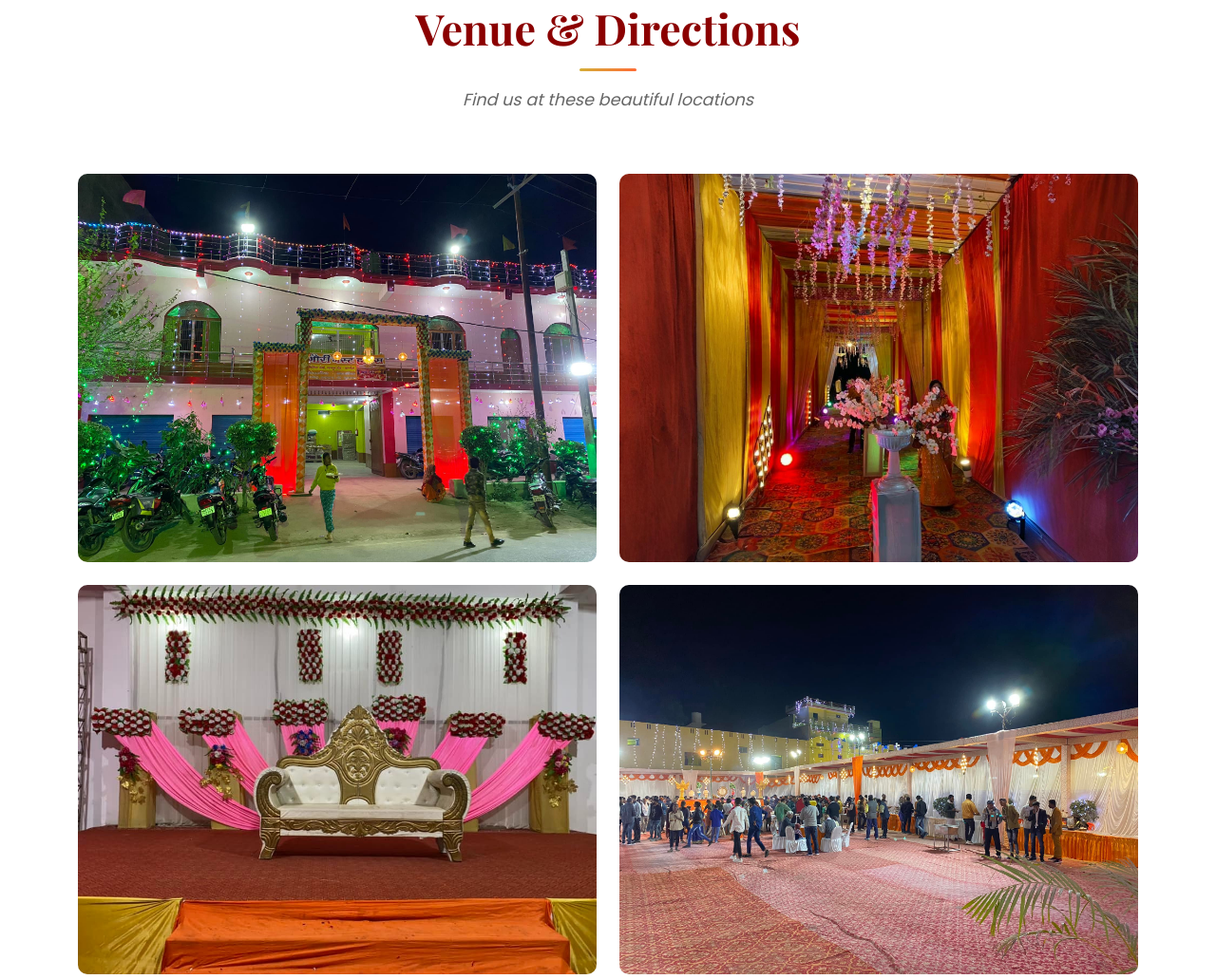
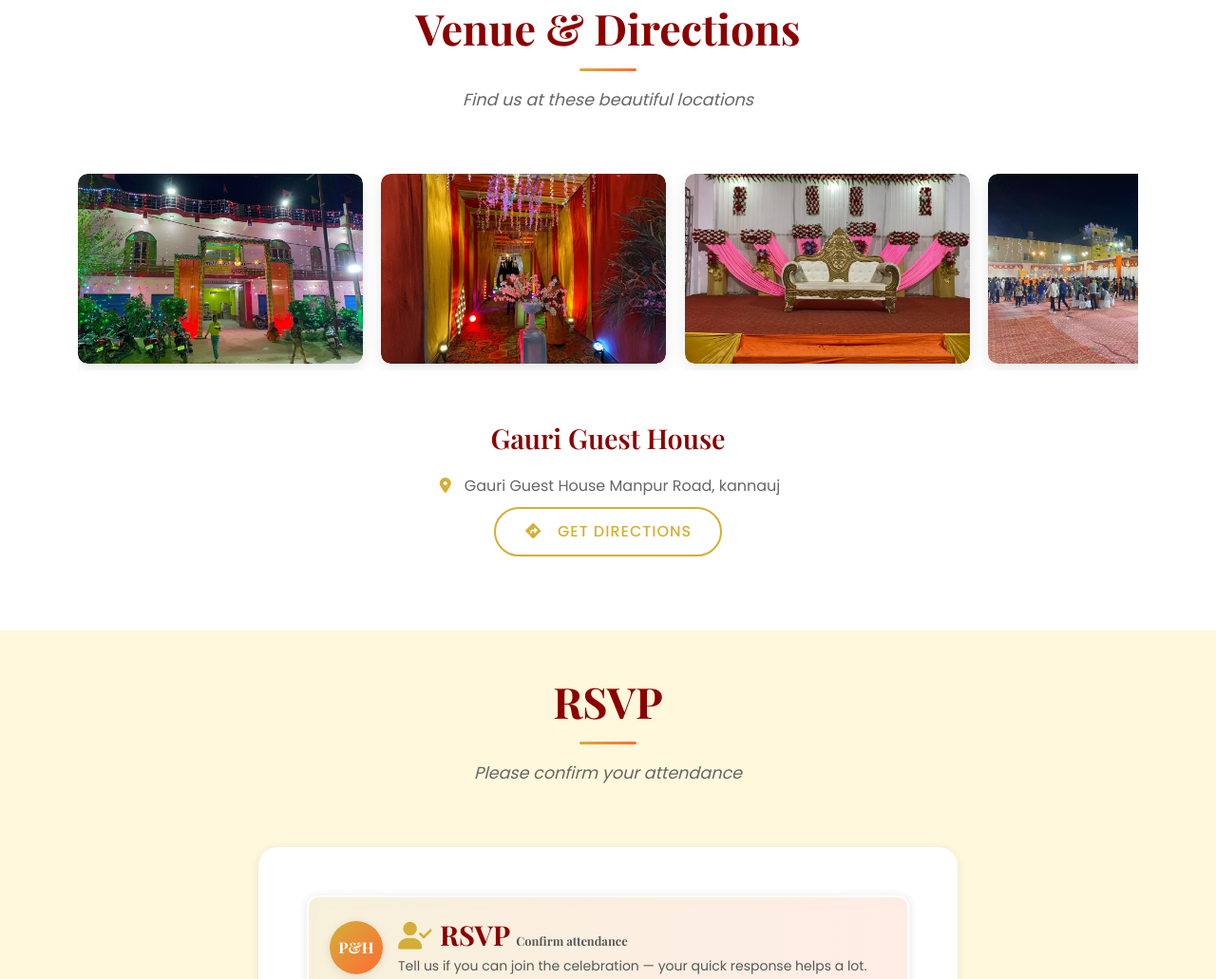
Before and after one commit to AyushiPatel02/wedding-website, a plain HTML site: page index.html in a window 1280 px wide. Shown: the part 4532-5563 px from the top of the page at 95% size. Drawn offline with nearby package versions, Linux system fonts and the light colour scheme.

Commit message:
Add scrolling venue cards with custom styles for improved layout

```diff
--- a/index.html
+++ b/index.html
@@ -21,6 +21,45 @@
             bottom: 20px;
             right: 20px;
             z-index: 1000;
+        }
+
+        .scrolling-wrapper {
+            overflow-x: auto;
+            overflow-y: hidden;
+            white-space: nowrap;
+            -webkit-overflow-scrolling: touch;
+        }
+
+        .venue-card {
+            display: inline-block;
+            width: 300px;
+            margin-right: 15px;
+            background: #fff;
+            border-radius: 10px;
+            box-shadow: 0 4px 15px rgba(0,0,0,0.1);
+            overflow: hidden;
+            transition: transform 0.3s ease;
+        }
+
+        .venue-card:hover {
+            transform: translateY(-5px);
+        }
+
+        .venue-image {
+            width: 100%;
+            height: 200px;
+            object-fit: cover;
+        }
+
+        /* Hide scrollbar for Chrome, Safari and Opera */
+        .scrolling-wrapper::-webkit-scrollbar {
+            display: none;
+        }
+
+        /* Hide scrollbar for IE, Edge and Firefox */
+        .scrolling-wrapper {
+            -ms-overflow-style: none;  /* IE and Edge */
+            scrollbar-width: none;  /* Firefox */
         }
     </style>
 
@@ -345,17 +384,17 @@
                 </div>
             </div>
 
-            <div class="row">
-                <div class="col-lg-6 mb-4">
+            <div class="scrolling-wrapper">
+                <div class="venue-card">
                     <img src="img/VenueImage1.jpg" alt="Venue Image 1" class="img-fluid venue-image">
                 </div>
-                <div class="col-lg-6 mb-4">
+                <div class="venue-card">
                     <img src="img/VenueImage2.jpg" alt="Venue Image 2" class="img-fluid venue-image">
                 </div>
-                <div class="col-lg-6 mb-4">
+                <div class="venue-card">
                     <img src="img/VenueImage3.jpg" alt="Venue Image 3" class="img-fluid venue-image">
                 </div>
-                <div class="col-lg-6 mb-4">
+                <div class="venue-card">
                     <img src="img/VenueImage4.jpg" alt="Venue Image 4" class="img-fluid venue-image">
                 </div>
             </div>
```
